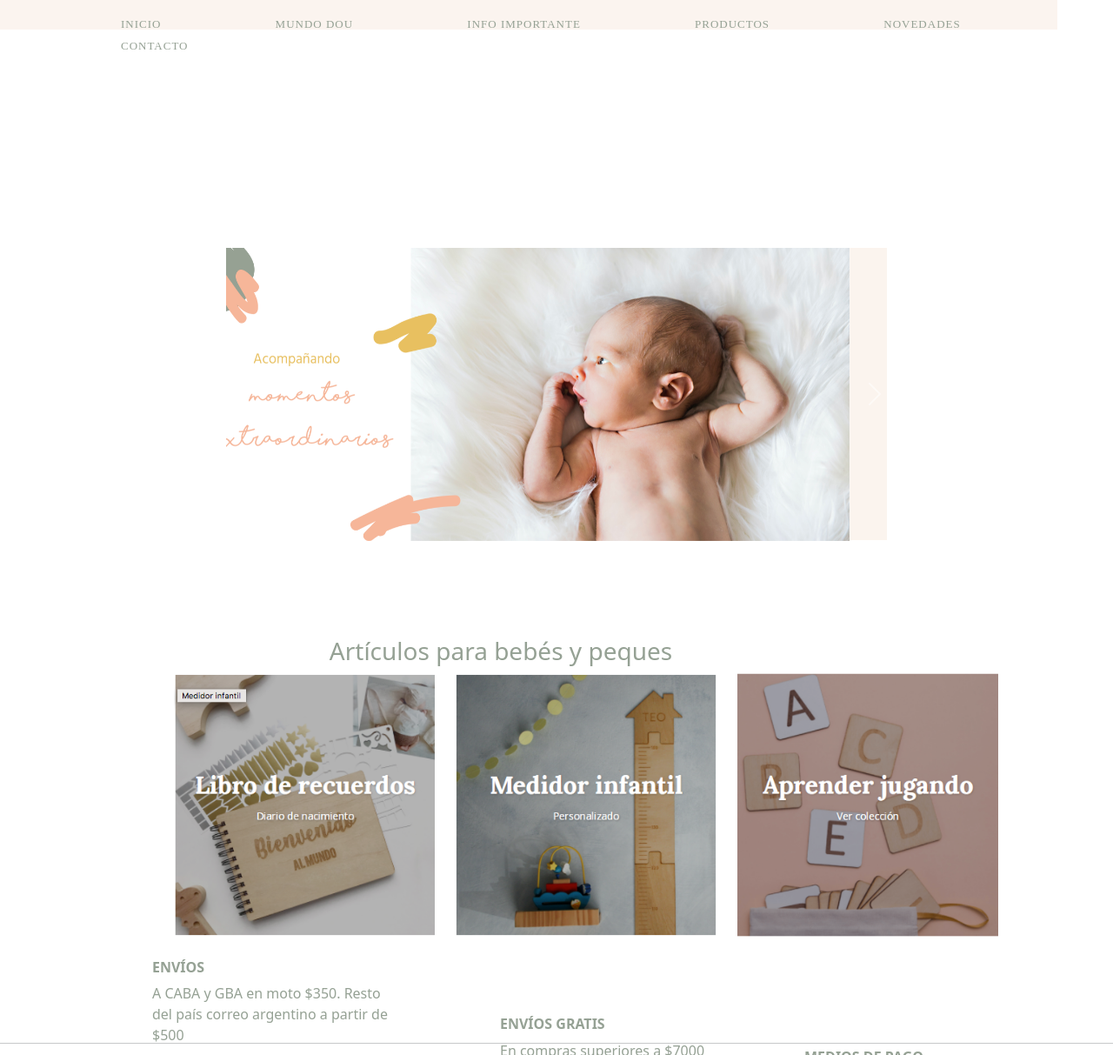
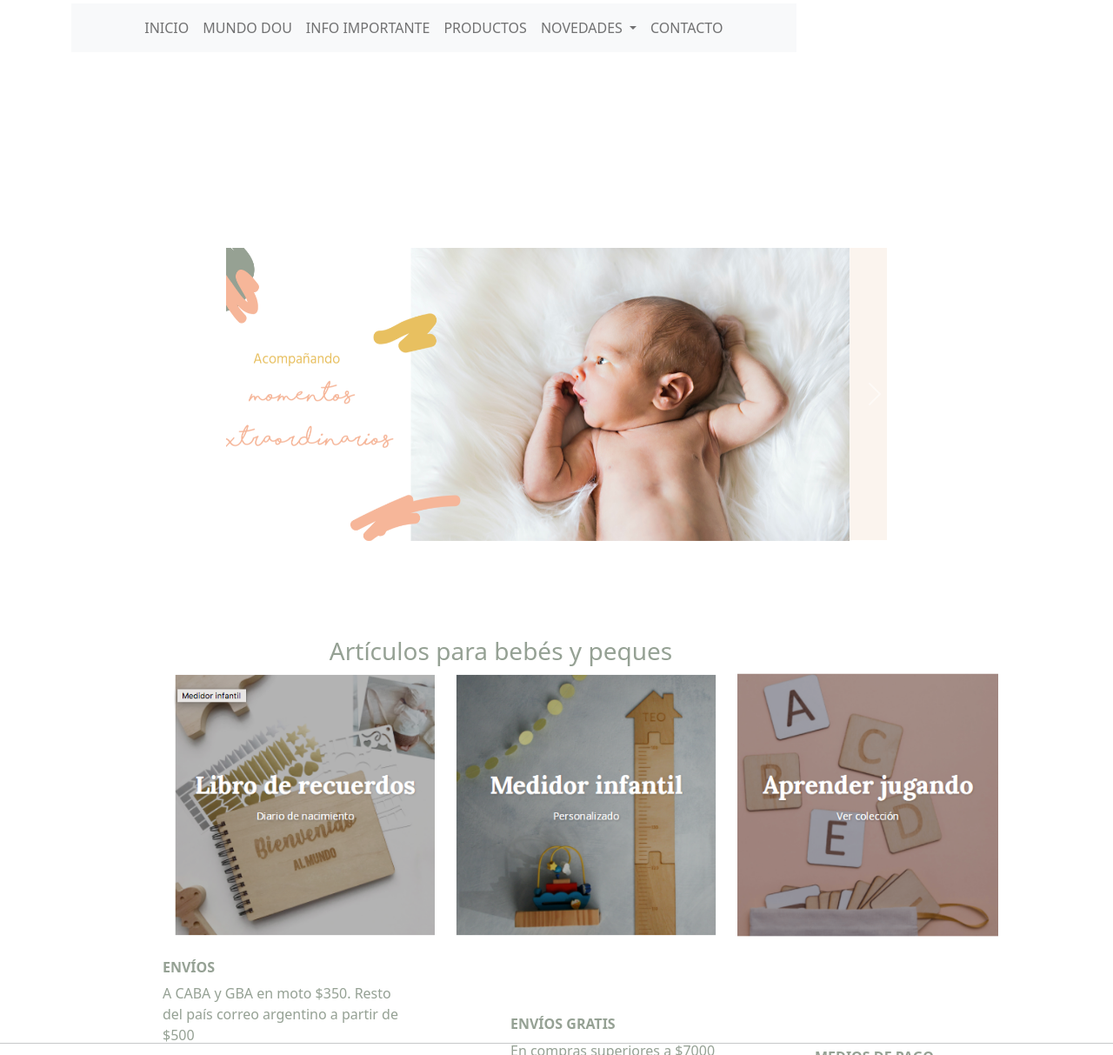
Before and after one commit to Ezequiellm23/proyecto-sass, a plain HTML site: page index.html in a window 1280 px wide. Shown: the part 142-1355 px from the top of the page at 87% size. Drawn offline with nearby package versions, Linux system fonts and the light colour scheme.

Commit message:
modificaciones index

```diff
--- a/estilos/style.css
+++ b/estilos/style.css
@@ -10,6 +10,19 @@
 /*Elementos en comun para todas secciones*/
 
 /*Desktop a toda seccion*/
+
+.imagenPrueba{ max-width: 20%;
+
+
+
+}
+
+.probando{
+          display: flex;
+          justify-content: center;
+
+
+}
 
 @media (min-width:1024px){
 
@@ -1425,6 +1438,7 @@ header { background-color:#ffffff;
 
 
 
+
 /*Carteles Flex*/
 
 .gallery{
--- a/index.html
+++ b/index.html
@@ -34,27 +34,49 @@
                       </ul>
              </nav>
 
+             <div class="container">
 
-                      <nav class="menu">
+              <nav class="navbar navbar-expand-lg navbar-light bg-light">
+                <div class="container-fluid">
 
-                            <input type="checkbox" class="check">
-                              <label for="check" class="checkbtn">
-                                  <i class="fas fa-bars"></i>
-                               </label>
-                           <ul>
-                               <li>  <a href="index.html">INICIO</a></li>
-                                <li> <a href="secciones/mundodou.html">MUNDO DOU</a></li>
-                                <li> <a href="secciones/infoimportante.html">INFO IMPORTANTE</a></li>
-                                <li> <a href="secciones/productos.html">PRODUCTOS</a></li>
-                                <li class="novedades">  <a href="#">NOVEDADES</a>
-                                       <ul class="desplegable">
-                                           <li class="subitem1"> <a href="#">SUBITEM 1</a></li>
-                                           <li class="subitem2"><a href="#">SUBITEM 2</a></li>
-                                       </ul>
-                               </li>
-                               <li>   <a href="secciones/contacto.html">CONTACTO</a></li>
-                           </ul>
-                      </nav>
+                  <button class="navbar-toggler" type="button" data-bs-toggle="collapse" data-bs-target="#navbarSupportedContent" aria-controls="navbarSupportedContent" aria-expanded="false" aria-label="Toggle navigation">
+                    <span class="navbar-toggler-icon"></span>
+                  </button>
+                  <div class="collapse navbar-collapse" id="navbarSupportedContent">
+                    <ul class="navbar-nav mx-auto mb-2 mb-lg-0">
+                      <li class="nav-item">
+                        <a class="nav-link"  href="../index.html">INICIO</a>
+                      </li>
+                      <li class="nav-item">
+                        <a class="nav-link"  href="mundodou.html">MUNDO DOU</a>
+                      </li>
+                      <li class="nav-item">
+                        <a class="nav-link" aria-current="page" href="infoimportante.html">INFO IMPORTANTE</a>
+                      </li>
+                      <li class="nav-item">
+                        <a class="nav-link" href="productos.html">PRODUCTOS</a>
+                      </li>
+                      <li class="nav-item dropdown">
+                        <a class="nav-link dropdown-toggle" href="#" id="navbarDropdown" role="button" data-bs-toggle="dropdown" aria-expanded="false">
+                          NOVEDADES
+                        </a>
+                        <ul class="dropdown-menu" aria-labelledby="navbarDropdown">
+                          <li><a class="dropdown-item" href="#">Action</a></li>
+                          <li><a class="dropdown-item" href="#">Another action</a></li>
+                          <li><hr class="dropdown-divider"></li>
+                          <li><a class="dropdown-item" href="#">Something else here</a></li>
+                        </ul>
+                        <li class="nav-item">
+                          <a class="nav-link" href="contacto.html">CONTACTO</a>
+                        </li>
+
+                  </div>
+                </div>
+              </nav>
+
+         </div> <!--fin container-->
+
+
                     </header>
                     <hr>
 
@@ -99,22 +121,42 @@
                        <a href="#"> <img class="primerasPalabras" src="assets/Kit primeras palabras.png"alt="kit primeras palabras"></a> <!--La imagen tiene otro nombre -->
                   </section>
 
+
+
+
                   <aside class="textosBajos">
 
-                        <div class="enviosCabaGba">
+                    <div class="container">
+
+
+
+                          <div class="col order-first">
+                            <div class="enviosCabaGba">
+
                               <h6 class="service-title"><strong>ENVÍOS</strong></h6>
                               <p>A CABA y GBA en moto $350. Resto del país correo argentino a partir de $500</p>
                           </div>
 
+                        </div>  <!--Fin col 1-->
+
+                        <div class="col">
                           <div class="enviosGratis">
                               <h6 class="service-title"><strong>ENVÍOS GRATIS</strong></h6>
                               <p>En compras superiores a $7000</p>
                           </div>
 
+                        </div> <!--Fin col 2-->
+
+                        <div class="col order-last">
+
                           <div class="mediosPago">
                               <h6 class="service-title"><strong>MEDIOS DE PAGO</strong></h6>
                               <p>En compras superiores a $7000</p>
                           </div>
+                        </div><!--Fin col 3-->
+
+
+                      </div>  <!--Fin container-->
 
 
                   </aside>
```
Also changed, not shown: assets/Captura de pantalla 2022-01-03 a la(s) 16.49.39.png (deleted), 3 other files.
